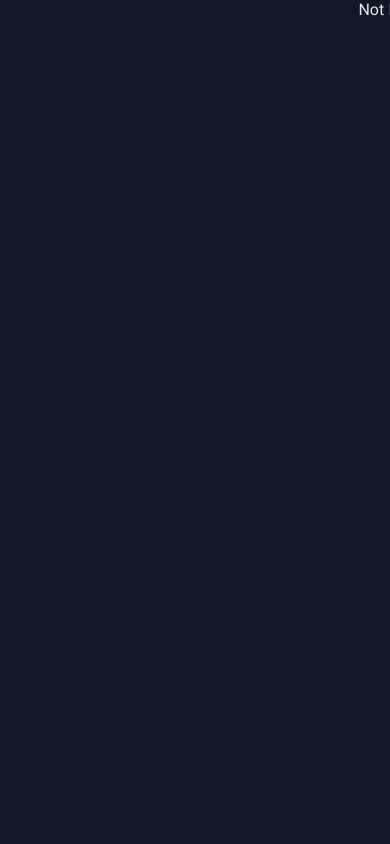
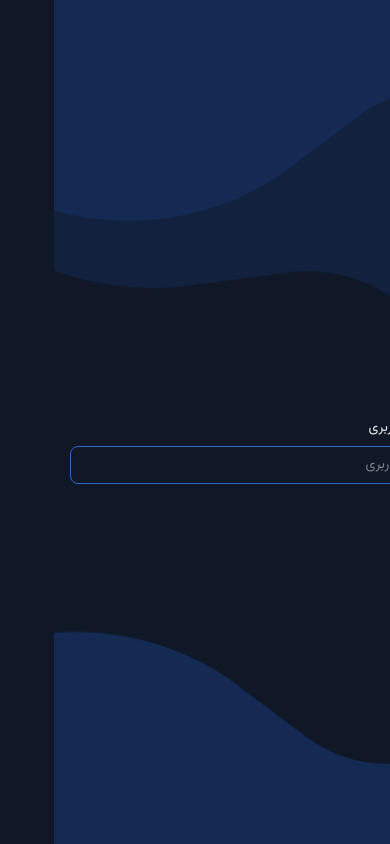
Before and after one commit to AmirAjam/project-managment, a React (Vite) app: page /login in a window 390 px wide. Built offline with nearby package versions, Linux system fonts and the light colour scheme.

Commit message:
add mobile login page

```diff
--- a/src/components/layout/Navbar/DesktopNavbar.tsx
+++ b/src/components/layout/Navbar/DesktopNavbar.tsx
@@ -1,4 +1,4 @@
-import { Link, NavLink } from "react-router";
+import { NavLink } from "react-router";
 import navbarItems from "./navbarItem";
 
 const DesktopNavbar = () => {
--- /dev/null
+++ b/src/pages/login/LoginPage.tsx
@@ -0,0 +1,19 @@
+import LoginForm from "./components/LoginForm";
+
+const LoginPage = () => {
+  return (
+    <section className="-mt-16">
+      <img
+        src="../public/images/login/mobile-shape.png"
+        className="absolute inset-0 h-screen w-full"
+        alt="backGround"
+      />
+      <div className="container mt-[50vh] relative z-20">
+        <h1 className="text-xl">ورود</h1>
+        <LoginForm />
+      </div>
+    </section>
+  );
+};
+
+export default LoginPage;
--- /dev/null
+++ b/src/pages/login/components/LoginForm.tsx
@@ -0,0 +1,15 @@
+import LoginInput from "./LoginInput";
+
+const LoginFormItems = [{ id: "1", placeholder: "نام کاربری" }];
+
+const LoginForm = () => {
+  return (
+    <form className="mt-8">
+      {LoginFormItems.map((item) => (
+        <LoginInput key={item.id} {...item} />
+      ))}
+    </form>
+  );
+};
+
+export default LoginForm;
--- /dev/null
+++ b/src/pages/login/components/LoginInput.tsx
@@ -0,0 +1,23 @@
+type LoginInputProps = {
+  id: string;
+  placeholder: string;
+};
+
+const LoginInput = ({ placeholder, id }: LoginInputProps) => {
+  return (
+    <div className="text-sm">
+      <label htmlFor={id} className="block pr-1.5">
+        {placeholder}
+      </label>
+      <input
+        type="text"
+        id={id}
+        className="outline-0 w-full border dark:border-primary-color border-gray-300 p-2
+        rounded-lg mt-2"
+        placeholder={placeholder}
+      />
+    </div>
+  );
+};
+
+export default LoginInput;
--- a/src/routes/routes.tsx
+++ b/src/routes/routes.tsx
@@ -1,8 +1,10 @@
 import DashboardPage from "@/pages/dashboard/DashboardPage";
+import LoginPage from "@/pages/login/LoginPage";
 import NotFoundPage from "@/pages/NotFound/NotFoundPage";
 import { createBrowserRouter } from "react-router";
 
 export const routes = createBrowserRouter([
   { path: "/", element: <DashboardPage /> },
+  { path: "/login", element: <LoginPage /> },
   { path: "/*", element: <NotFoundPage /> },
 ]);
```
Also changed, not shown: public/images/login/mobile-shape.png (added), src/services/auth.ts (added), src/services/axios.ts (added).
